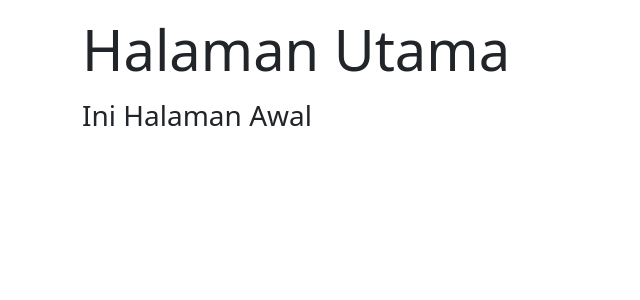
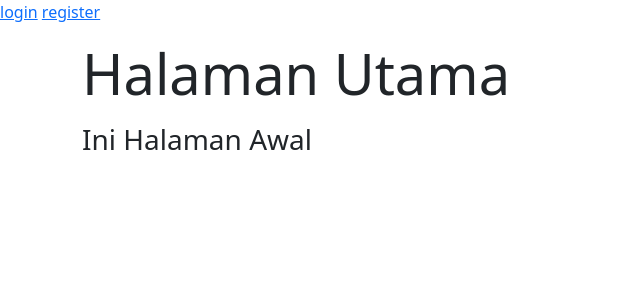
Before and after one commit to AlbiAkhsanul/RPL_FP_Kelompok_1, a PHP site: template app/views/home/index.php in a window 1280 px wide. Shown: the top 300 px of the page, without its empty margins (0-640 px from the left). Run offline with PHP 8.4, Linux system fonts and the light colour scheme; the template is opened without the code that fills it: most values are stand-ins (such as "Sample title", 1, 10 or a date in 2020); some libraries are stand-ins or nearby versions.

Commit message:
tambah navigasi

```diff
--- a/app/views/auth/login.php
+++ b/app/views/auth/login.php
@@ -20,3 +20,5 @@
         </li>
     </ul>
 </form>
+
+<a href="<?= BASEURL ?>/public/">home</a>
--- a/app/views/auth/register.php
+++ b/app/views/auth/register.php
@@ -27,3 +27,5 @@
         </li>
     </ul>
 </form>
+
+<a href="<?= BASEURL ?>/public/">home</a>
--- a/app/views/home/index.php
+++ b/app/views/home/index.php
@@ -1,3 +1,5 @@
+<a href="<?= BASEURL ?>/auth/login">login</a>
+<a href="<?= BASEURL ?>/auth/register">register</a>
 <div class="container mt-3">
     <div class="jumbotron">
         <h1 class="display-4">Halaman Utama</h1>
```
